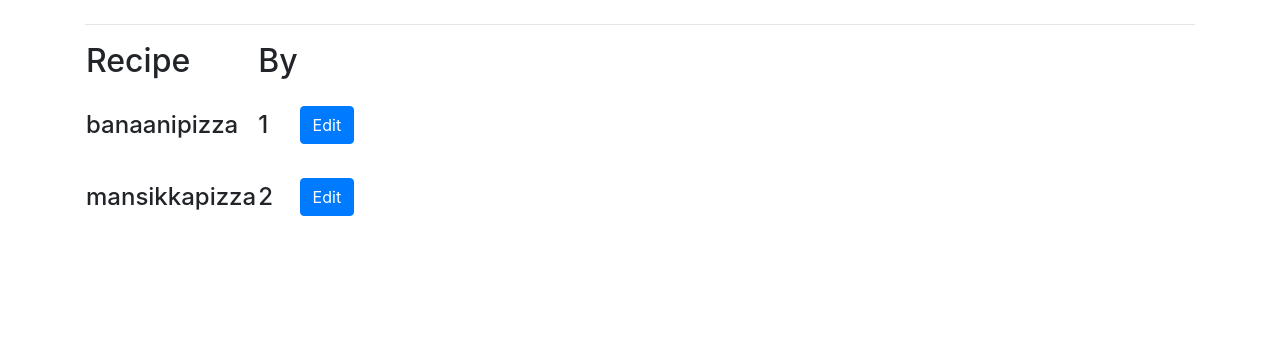
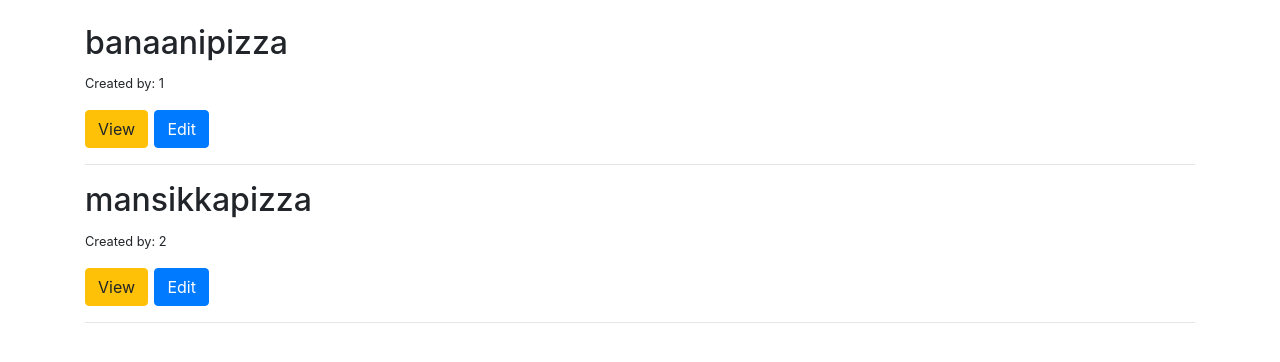
Before and after one commit to Redomy/Ostoskassi, a Flask app: page /recipes in a window 1280 px wide. Shown: the part 56-418 px from the top of the page. Run offline with Flask 2, Linux system fonts and the light colour scheme; data comes from the database, SQL or seed files in the repository; both versions use the stored data as it was after the commit; some libraries are stand-ins or nearby versions.

Commit message:
view vaihtoehto

```diff
--- a/application/recipes/views.py
+++ b/application/recipes/views.py
@@ -42,6 +42,12 @@
                                  ingredients = Ingredient.query.filter_by(recipe_id=recipe_id).all())
     return redirect(url_for("show_recipes"))
 
+@app.route("/recipes/view/<recipe_id>/", methods=["GET"])
+def recipes_view(recipe_id):
+    recipe = Recipe.query.get(recipe_id)
+    return render_template("recipes/view.html", recipe=recipe,
+                             ingredients = Ingredient.query.filter_by(recipe_id=recipe_id).all())
+
 @app.route("/recipes/edit/<recipe_id>/delete/")
 @login_required
 def recipes_delete(recipe_id):
--- a/application/templates/recipes/list.html
+++ b/application/templates/recipes/list.html
@@ -1,20 +1,14 @@
 {% extends "layout.html" %}
 
 {% block body %}
-  <table>
-    <tr>
-      <th><h2>Recipe</h2></th>
-      <th><h2>By</h2></th>
-    </tr>
-    <hr>
-    {% for recipe in recipes %}
-    <tr>
-      <td><p><h4>{{ recipe.name }}</h4></p></td>
-      <td><p><h4>{{ recipe.account_id }}</h4></p></td>
-      <td>
-        <p><h4><a class="btn btn-primary" href='/recipes/edit/{{ recipe.id }}'>Edit</a></h4></p>
-      </td>
-    </tr>
-    {% endfor %}
-  </table>
+{% for recipe in recipes %}
+  <h2>{{ recipe.name }}</h2>
+  <Small>Created by: {{ recipe.account_id }}</Small>
+  <p><h4>
+    <a class="btn btn-warning" href='/recipes/view/{{ recipe.id }}'>View</a>
+    <a class="btn btn-primary" href='/recipes/edit/{{ recipe.id }}'>Edit</a>
+  </h4></p>
+  <hr>
+{% endfor %}
+
 {% endblock %}
```
Also changed, not shown: application/templates/recipes/view.html (added, +11 -0 lines), application/purchases.db.
